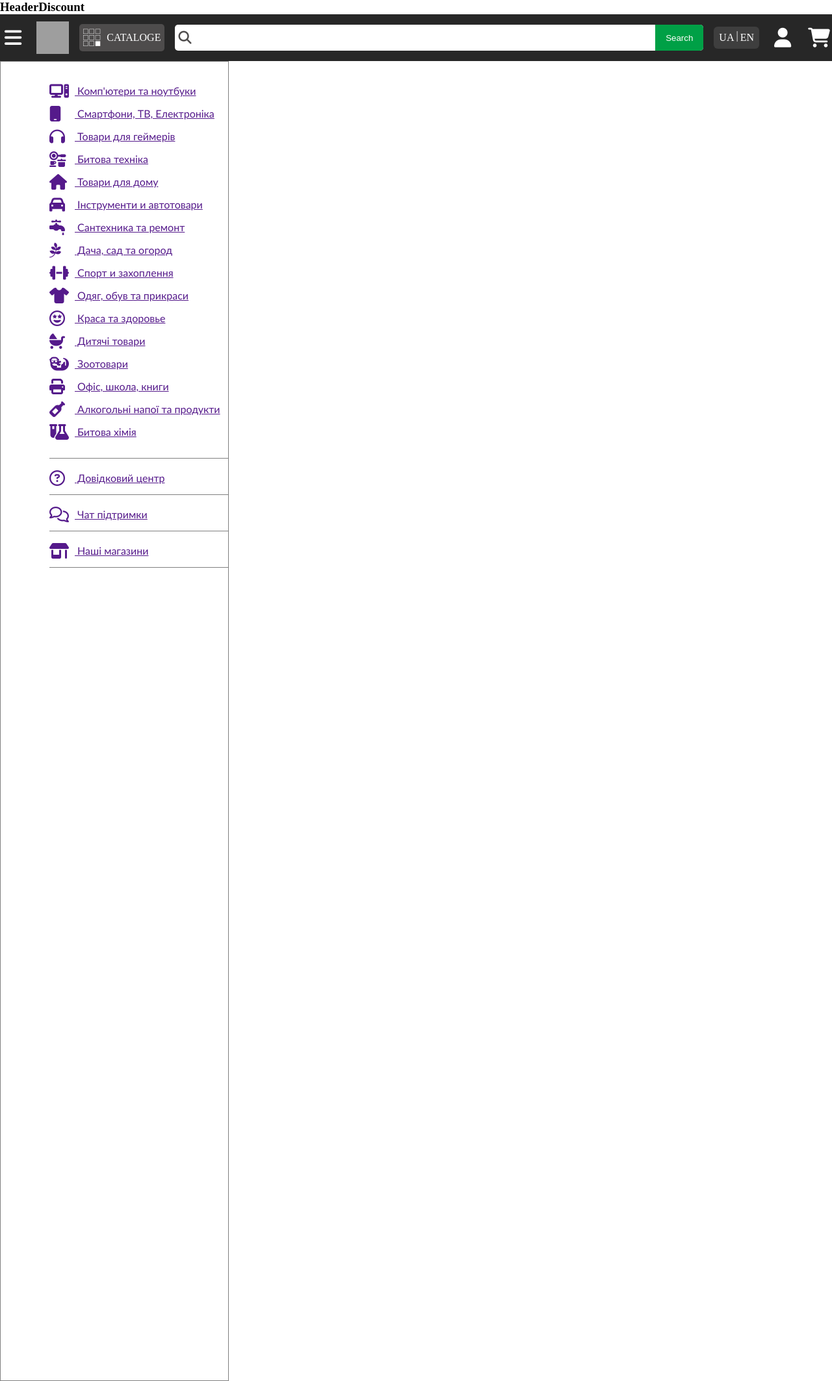
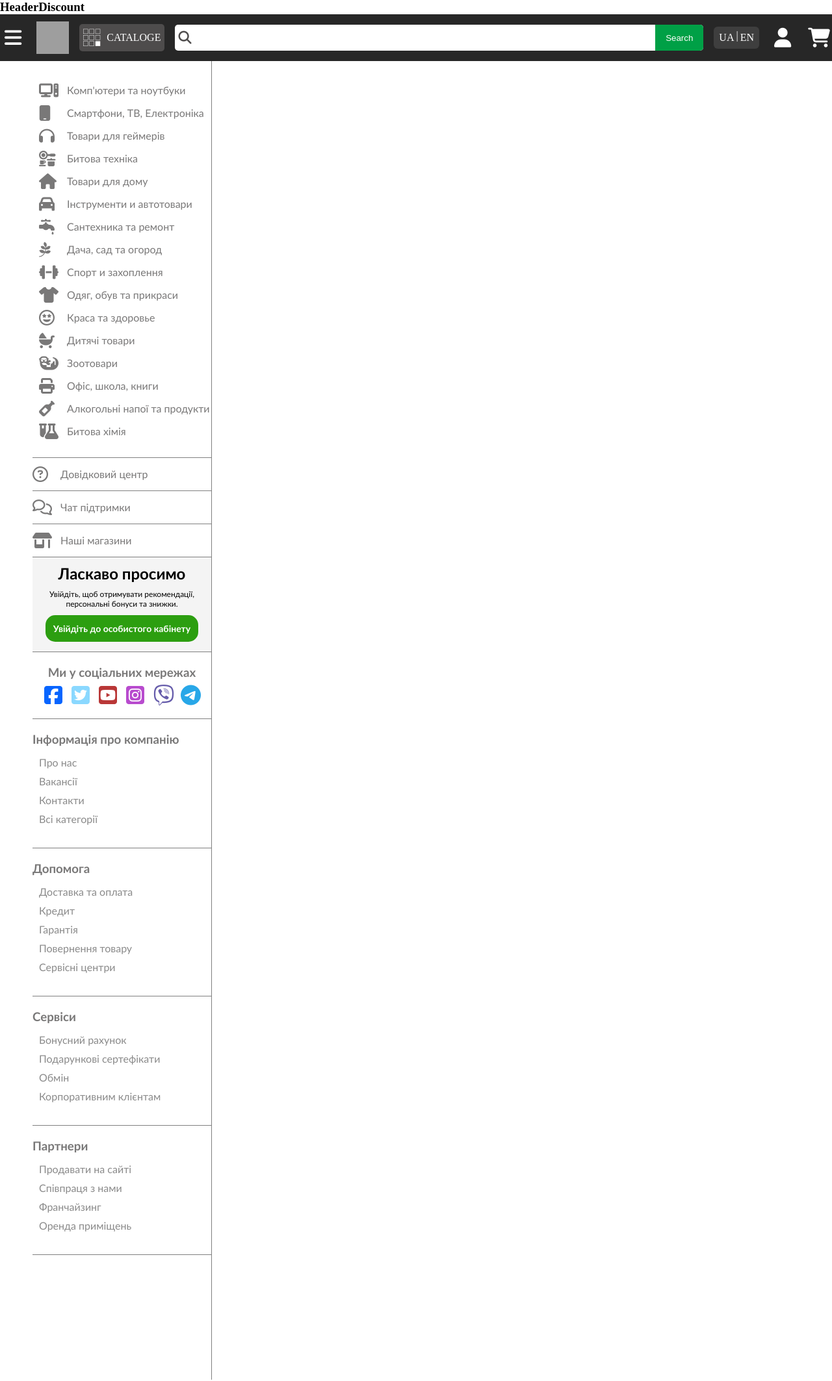
Before and after one commit to atoshatv/InternetShop, an ASP.NET Core app: page / in a window 1280 px wide. Shown: the whole page at 65% size. Run offline with ASP.NET Core 8, Linux system fonts and the light colour scheme; style sheets or scripts are compiled from the project's sources; some libraries are stand-ins or nearby versions; grey boxes are pictures that could not be loaded.

Commit message:
Create Block, Social

```diff
--- a/InternetShop/Shared/Body/LeftSideBar/SideBarArea.razor
+++ b/InternetShop/Shared/Body/LeftSideBar/SideBarArea.razor
@@ -133,8 +133,140 @@
                 </a>
             </li>
         </ul>
+
+        <div class="Menu-Welcome-SideBar">
+
+            <h2 class="Welcome"> Ласкаво просимо</h2>
+            <p class="Welcome"> Увійдіть, щоб отримувати рекомендації, персональні бонуси та знижки.</p>
+            <button class="button-Welcome">
+                <b>Увійдіть до особистого кабінету</b>
+            </button>
+
+        </div>
     </div>
 
+
+    <div class="Main-Social-SideBar">
+
+        <h3 class="main-social-head">Ми у соціальних мережах</h3>
+
+        <ul class="main-social-list">
+
+            <li class="icon-social">
+                <a class="Facebook" href="https://www.facebook.com/rozetka.ua" title="Facebook" aria-label="Facebook">
+                    <i class="fa-brands fa-square-facebook fa-2xl" style="color: #0765ff;"></i>
+                </a>
+            </li>
+            <li class="icon-social">
+                <a class="Twitter" href="https://twitter.com/rozetka_ua" title="Twitter" aria-label="Twitter">
+                    <i class="fa-brands fa-square-twitter fa-2xl" style="color: #8ad8ff;"></i>
+                </a>
+            </li>
+            <li class="icon-social">
+                <a class="YouTube" href="https://www.youtube.com/channel/UCr7r1-z79TYfqS2IPeRR47A" title="YouTube" aria-label="YouTube">
+                    <i class="fa-brands fa-square-youtube fa-2xl" style="color: #b93737;"></i>
+                </a>
+            </li>
+            <li class="icon-social">
+                <a class="Instagram" href="https://www.instagram.com/rozetkaua/" title="Instagram" aria-label="Instagram">
+                    <i class="fa-brands fa-square-instagram fa-2xl" style="color: #b84bce;"></i>
+                </a>
+            </li>
+            <li class="icon-social">
+                <a class="Viber" href="https://invite.viber.com/?g2=AQB9mwM%2F5f%2FxJUlMxP4V9flr2%2BvXTC1MpxdGFZ0P6d%2Fs6Ws%2FFe%2FQtLiZwA4E28sj&lang=ru" title="Viber" aria-label="Viber">
+                    <i class="fa-brands fa-viber fa-2xl" style="color: #665cab;"></i>
+                </a>
+            </li>
+            <li class="icon-social">
+                <a class="Telegram" href="https://t.me/rrozetka" title="Telegram" aria-label="Telegram">
+                    <i class="fa-brands fa-telegram fa-2xl" style="color: #28a7e8;"></i>
+                </a>
+            </li>
+        </ul>
+    </div>
+
+    <div class="Main-Block-SideBar">
+
+        <div class="Block-Info">
+
+            <h3>Інформація про компанію</h3>
+
+            <ul class="Info">
+                <li class="Info-text">
+                    <a href="">Про нас</a>
+                </li>
+                <li class="Info-text">
+                    <a href="">Вакансії</a>
+                </li>
+                <li class="Info-text">
+                    <a href="">Контакти</a>
+                </li>
+                <li class="Info-text">
+                    <a href="">Всі категорії</a>
+                </li>
+            </ul>
+        </div>
+
+        <div class="Block-Info">
+            <h3>Допомога</h3>
+
+            <ul class="Info">
+                <li class="Info-text">
+                    <a href="">Доставка та оплата</a>
+                </li>
+                <li class="Info-text">
+                    <a href="">Кредит</a>
+                </li>
+                <li class="Info-text">
+                    <a href="">Гарантія</a>
+                </li>
+                <li class="Info-text">
+                    <a href="">Повернення товару</a>
+                </li>
+                <li class="Info-text">
+                    <a href="">Сервісні центри</a>
+                </li>
+            </ul>
+        </div>
+
+        <div class="Block-Info">
+            <h3>Сервіси</h3>
+
+            <ul class="Info">
+                <li class="Info-text">
+                    <a href="">Бонусний рахунок</a>
+                </li>
+                <li class="Info-text">
+                    <a href="">Подарункові сертефікати</a>
+                </li>
+                <li class="Info-text">
+                    <a href="">Обмін</a>
+                </li>
+                <li class="Info-text">
+                    <a href="">Корпоративним клієнтам</a>
+                </li>
+            </ul>
+        </div>
+
+        <div class="Block-Info">
+            <h3>Партнери</h3>
+
+            <ul class="Info">
+                <li class="Info-text">
+                    <a href="">Продавати на сайті</a>
+                </li>
+                <li class="Info-text">
+                    <a href="">Співпраця з нами</a>
+                </li>
+                <li class="Info-text">
+                    <a href="">Франчайзинг</a>
+                </li>
+                <li class="Info-text">
+                    <a href="">Оренда приміщень</a>
+                </li>
+            </ul>
+        </div>
+    </div>
 
 
 
--- a/InternetShop/Shared/Body/LeftSideBar/SideBarArea.razor.css
+++ b/InternetShop/Shared/Body/LeftSideBar/SideBarArea.razor.css
@@ -1,7 +1,7 @@
 .Main-SideBar {
-    border: 1px solid #808080;
+    border-right: 1px solid #808080;
     height: 2000px;
-    width: 350px;
+    width: 325px;
     padding-top: 30px;
 }
 
@@ -12,7 +12,18 @@
     padding-bottom: 20px;
 }
 
+    .Main-Categories-SideBar li a {
+        text-decoration: none;
+        color: #797878;
+    }
+
+        .Main-Categories-SideBar li a:hover {
+            text-decoration: underline;
+            color: red;
+        }
+
 .main-category {
+    margin-left: 10px;
     padding-block: 5px;
     font-family: Candara;
     list-style-type: none;
@@ -23,11 +34,20 @@
 .Menu-helps {
     width: 275px;
     float: right;
-    padding-bottom: 20px;
 }
 
+    .Menu-helps li a {
+        text-decoration: none;
+        color: #797878;
+    }
+
+        .Menu-helps li a:hover {
+            text-decoration: underline;
+            color: red;
+        }
+
 .Menu-help {
-    margin-top: 10px;
+    margin-top: 5px;
     padding-block: 10px;
     font-family: Candara;
     list-style-type: none;
@@ -41,3 +61,108 @@
     height: 24px;
     width: 24px;
 }
+
+.Menu-Welcome-SideBar {
+    float: right;
+    height: 135px;
+    width: 275px;
+    background-color: #f4f4f4;
+    padding: 5px 0 5px 0;
+    margin-bottom: 20px;
+    border-bottom: 0.5px solid #808080;
+}
+
+.Welcome {
+    text-align: center;
+    font-family: Candara;
+    padding: 5px 0 5px 0;
+}
+
+.Menu-Welcome-SideBar h2 {
+    font-weight: bold;
+}
+
+.Menu-Welcome-SideBar p {
+    font-weight: normal;
+    font-size: 12px;
+}
+
+.button-Welcome {
+    font-family: Candara;
+    color: white;
+    border: none;
+    background-color: #2c9e10;
+    padding: 12px;
+    text-align: center;
+    font-size: 14px;
+    margin: 5px auto;
+    display: block;
+    border-radius: 15px 15px;
+}
+
+    .button-Welcome:hover {
+        background-color: #25870e;
+        color: white;
+    }
+
+.Main-Social-SideBar {
+    width: 275px;
+    float: right;
+    padding-bottom: 20px;
+    border-bottom: 0.5px solid #808080;
+}
+
+.main-social-head {
+    text-align: center;
+    padding-bottom: 8px;
+    font-family: Candara;
+    color: #797878;
+}
+
+.main-social-list {
+    display: flex;
+    list-style-type: none;
+}
+
+.icon-social {
+    padding: 8px 0 0 18px;
+    height: 24px;
+    width: 24px;
+}
+
+    .icon-social:hover {
+        opacity: 0.5;
+    }
+
+.Main-Block-SideBar {
+    font-family: Candara;
+    padding: 20px 0 20px 0;
+}
+
+.Block-Info {
+    border-bottom: 0.5px solid #808080;
+    padding: 20px 0 20px 0;
+    width: 275px;
+    float: right;
+    color: #797878;
+}
+
+.Info {
+    padding: 10px 0 10px 5px;
+    list-style-type: none;
+}
+
+    .Info li a {
+        text-decoration: none;
+        color: #8a8a8a;
+    }
+
+        .Info li a:hover {
+            text-decoration: underline;
+            color: #797878;
+        }
+
+.Info-text {
+    padding: 5px 0 5px 5px;
+    color: #8a8a8a;
+}
```
